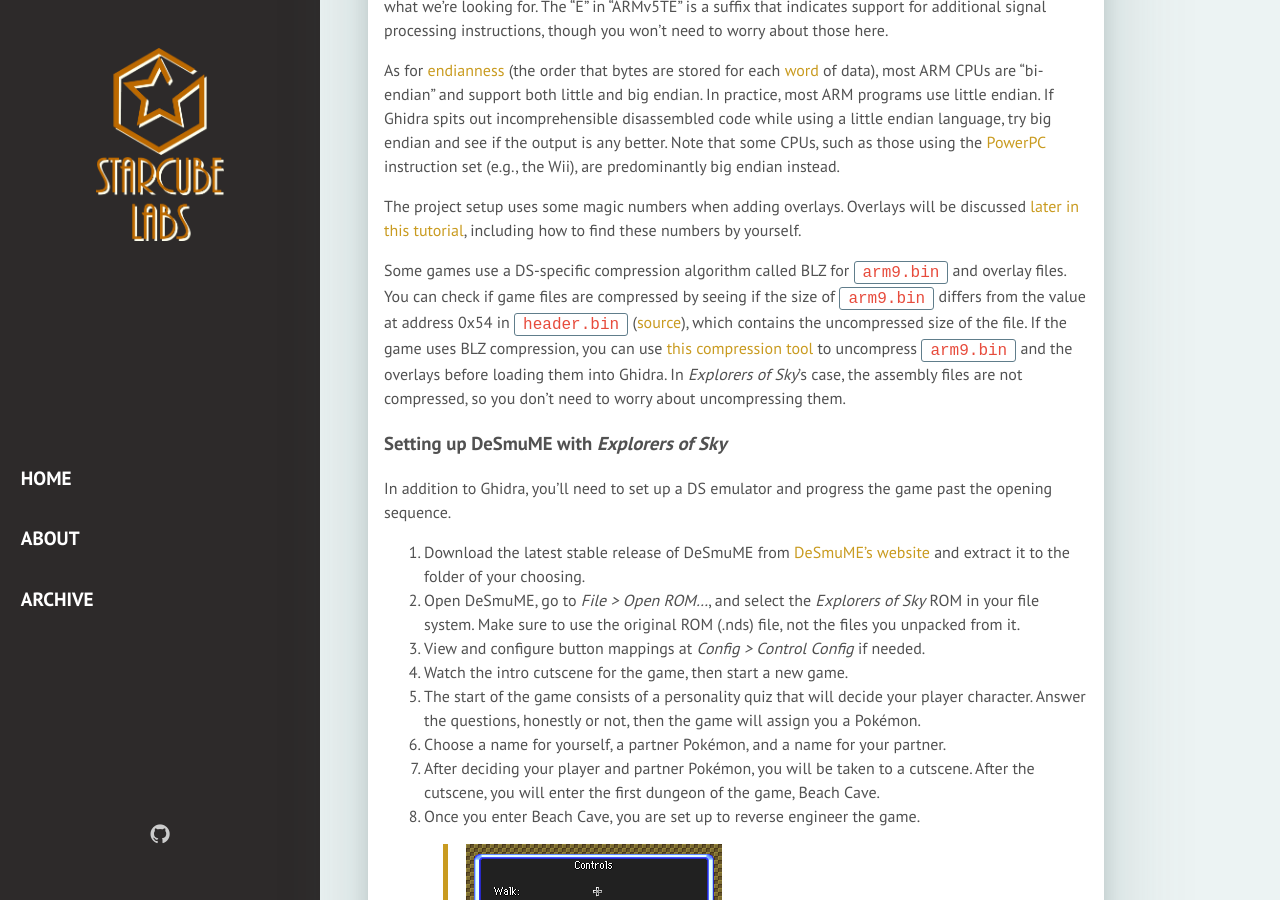
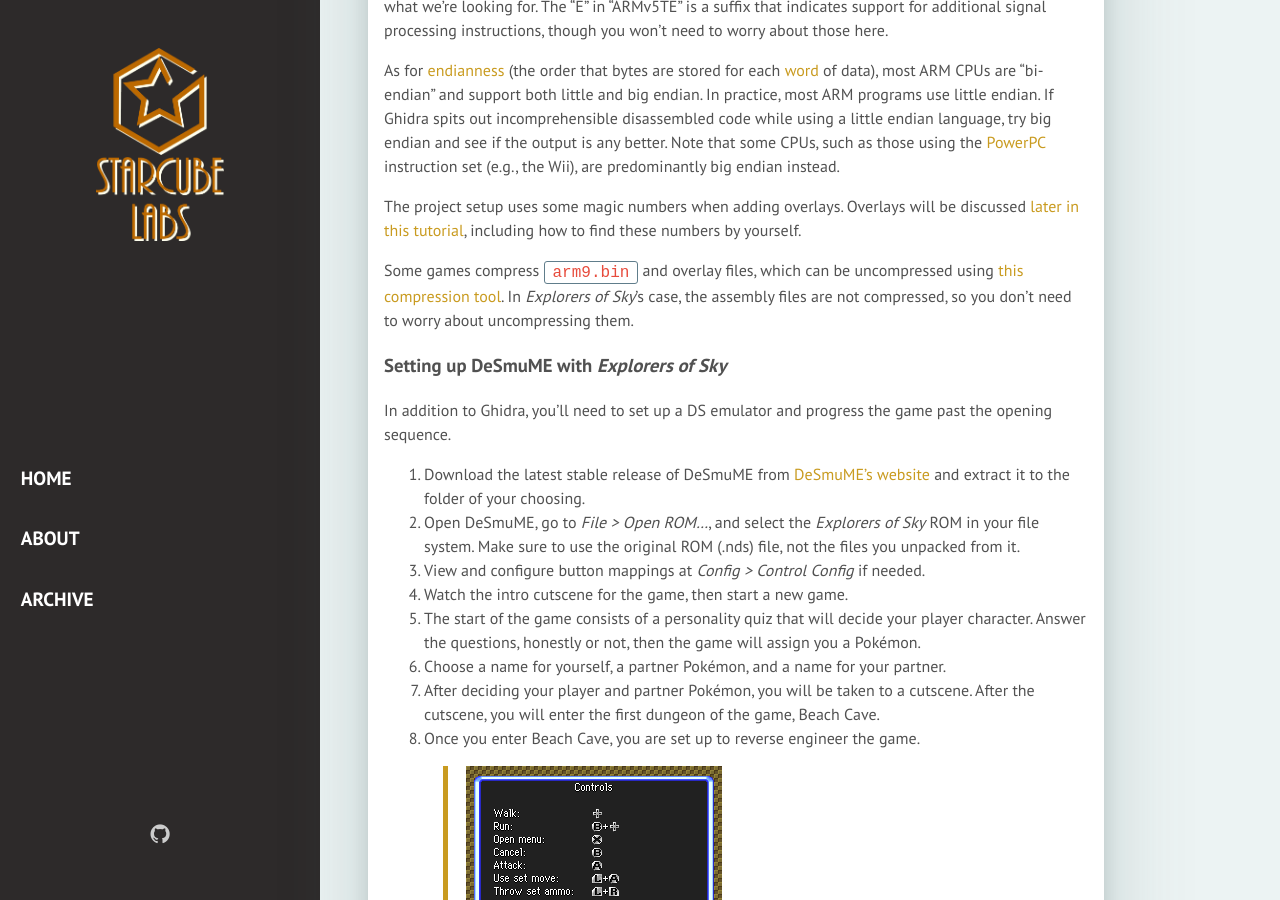
Before and after one commit to StarcubeLabs/StarcubeLabs.github.io, a Jekyll site: the page built from _posts/2023-05-15-reverse-engineering-ds.markdown, in a window 1280 px wide and 900 px high, scrolled down 9923 px. Built offline with Jekyll 4.4.1, drawn with Linux system fonts in a browser that asks for light colours; some web fonts are replaced.

Commit message:
Slim down compression note

```diff
--- a/_posts/2023-05-15-reverse-engineering-ds.markdown
+++ b/_posts/2023-05-15-reverse-engineering-ds.markdown
@@ -206,7 +206,7 @@
 
 The project setup uses some magic numbers when adding overlays. Overlays will be discussed [later in this tutorial](#overlays), including how to find these numbers by yourself.
 
-Some games use a DS-specific compression algorithm called BLZ for `arm9.bin` and overlay files. You can check if game files are compressed by seeing if the size of `arm9.bin` differs from the value at address 0x54 in `header.bin` ([source](https://problemkaputt.de/gbatek.htm#dscartridgeheader)), which contains the uncompressed size of the file. If the game uses BLZ compression, you can use [this compression tool](https://www.romhacking.net/utilities/826/) to uncompress `arm9.bin` and the overlays before loading them into Ghidra. In _Explorers of Sky_'s case, the assembly files are not compressed, so you don't need to worry about uncompressing them.
+Some games compress `arm9.bin` and overlay files, which can be uncompressed using [this compression tool](https://www.romhacking.net/utilities/826/). In _Explorers of Sky_'s case, the assembly files are not compressed, so you don't need to worry about uncompressing them.
 
 ### Setting up DeSmuME with _Explorers of Sky_
 In addition to Ghidra, you'll need to set up a DS emulator and progress the game past the opening sequence.
```
